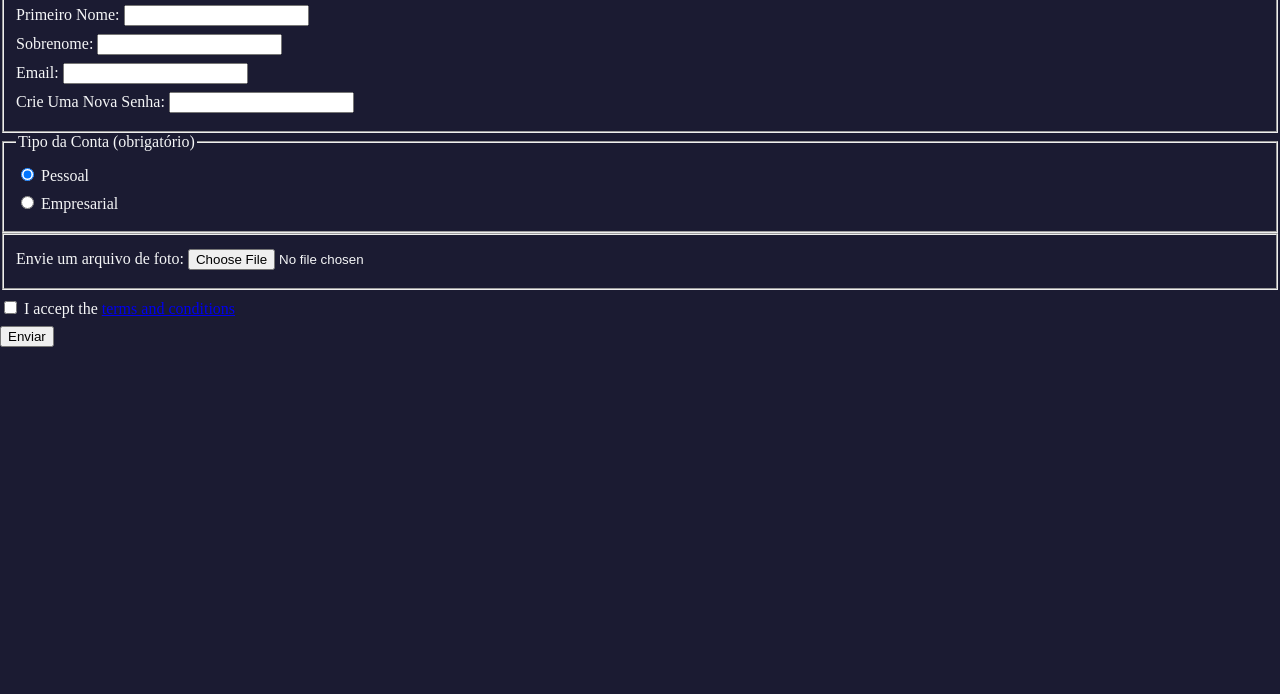
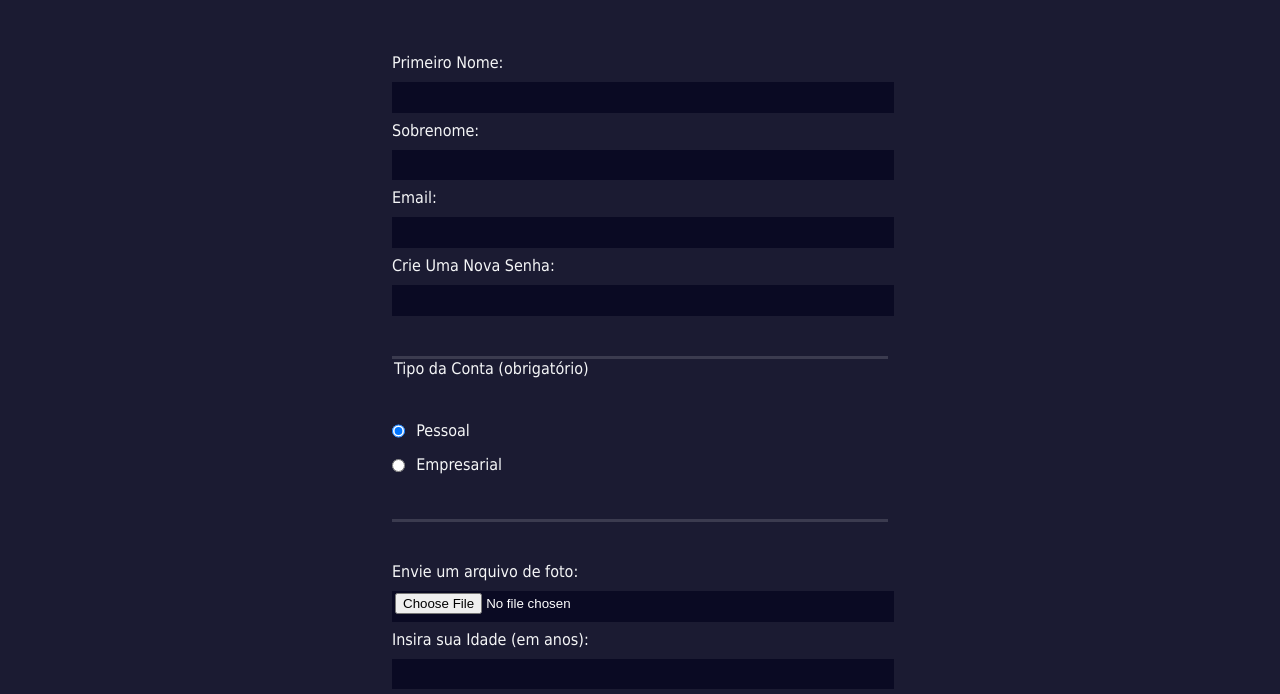
Before and after one commit to PArthur006/Design-Responsivo-para-Web, a plain HTML site: page 4. Formulário de Registro/index.html in a window 1280 px wide. Shown: the part 124-818 px from the top of the page. Drawn offline with Linux system fonts and the light colour scheme.

Commit message:
Formulário de Registro - Finalizado

```diff
--- a/4. Formulário de Registro/index.html
+++ b/4. Formulário de Registro/index.html
@@ -12,35 +12,51 @@
     <form action="https://register-demo.freecodecamp.org" method="post">
         <fieldset>
             <label for="first-name">Primeiro Nome:
-                <input type="text" id="first-name" required>
+                <input type="text" name="first-name" id="first-name" required>
             </label>
             <label for="last-name">Sobrenome:
-                <input type="text" id="last-name" required>
+                <input type="text" id="last-name" name="last-name" required>
             </label>
             <label for="email">Email:
-                <input type="email" id="email" required>
+                <input type="email" id="email" name="email"  required>
             </label>
             <label for="new-password">Crie Uma Nova Senha:
-                <input type="password" id="new-password" required pattern="[a-z0-5]{8,}">
+                <input type="password" id="new-password" name="password" required pattern="[a-z0-5]{8,}">
             </label>
         </fieldset>
         <fieldset>
             <legend>Tipo da Conta (obrigatório)</legend>
             <label for="personal-account">
-                <input type="radio" id="personal-account" name="account-type" checked> Pessoal
+                <input type="radio" class="inline" id="personal-account" name="account-type" checked> Pessoal
             </label>
             <label for="business-account">
-                <input type="radio" id="business-account" name="account-type"> Empresarial
+                <input type="radio" class="inline" id="business-account" name="account-type"> Empresarial
             </label>
         </fieldset>
         <fieldset>
-            <label for="">
+            <label for="profile-picture">
                 Envie um arquivo de foto:
-                <input type="file">
+                <input type="file" id="profile-picture" name="profile-picture" >
+            </label>
+            <label for="age">
+                Insira sua Idade (em anos):
+                <input id="age" name="age" type="number" min="13" max="120">
+            </label>
+            <label for="referrer">Como você ouviu sobre nós?
+                <select name="" id="referrer" name="referrer" >
+                    <option value="">(Escolha uma opção)</option>
+                    <option value="1">FreeCodeCamp News</option>
+                    <option value="2">Canal FreeCodeCamp do YouTube</option>
+                    <option value="3">FreeCodeCamp Fórum</option>
+                    <option value="4">Outro</option>
+                </select>
+            </label>
+            <label for="bio">Crie uma bio:
+                <textarea name="bio" id="bio" cols="30" rows="3" placeholder=""></textarea>
             </label>
         </fieldset>
         <label for="terms-and-conditions">
-            <input type="checkbox" id="terms-and-conditions">
+            <input class="inline" type="checkbox" id="terms-and-conditions" name="terms" >
             I accept the <a href="https://www.freecodecamp.org/news/terms-of-service/">terms and conditions</a>
         </label>
         <input type="submit" value="Enviar">
--- a/4. Formulário de Registro/style.css
+++ b/4. Formulário de Registro/style.css
@@ -6,9 +6,75 @@ body {
     width: 100%;
     height: 100vh;
     margin: 0;
+    font-family: Tahoma, serif;
+    font-size: 16px;
+}
+
+h1, p {
+    margin: 1em auto;
+    text-align: center;
+}
+
+form {
+    width: 60vw;
+    max-width: 500px;
+    min-width: 300px;
+    margin: 0 auto;
+    padding-bottom: 2em;
+}
+
+fieldset {
+    border: none;
+    padding:  2rem 0;
+    border-bottom: 3px solid #3b3b4f;
+}
+
+fieldset:last-of-type {
+    border-bottom: none;
 }
 
 label {
     display: block;
     margin: 0.5rem 0;
 }
+
+input, textarea, select {
+    margin: 10px 0 0 0;
+    width: 100%;
+    min-height: 2em;
+}
+
+input, text {
+    background-color: #0a0a23;
+    border: 1px solid #0a0a23;
+    color: white;
+}
+
+.inline {
+    width: unset;
+    margin: 0 0.5em 0 0;
+    vertical-align: middle;
+}
+
+input[type="submit"] {
+    display: block;
+    width: 60%;
+    margin: 1em auto;
+    height: 2em;
+    font-size: 1.1rem;
+    background-color: #3b3b4f;
+    border-color: white;
+    min-width: 300px;
+}
+
+input[type="file"] {
+    padding: 1px 2px;
+}
+
+.inline {
+    display: inline;
+}
+
+a{
+    color: #dfdfe2;
+}
```
